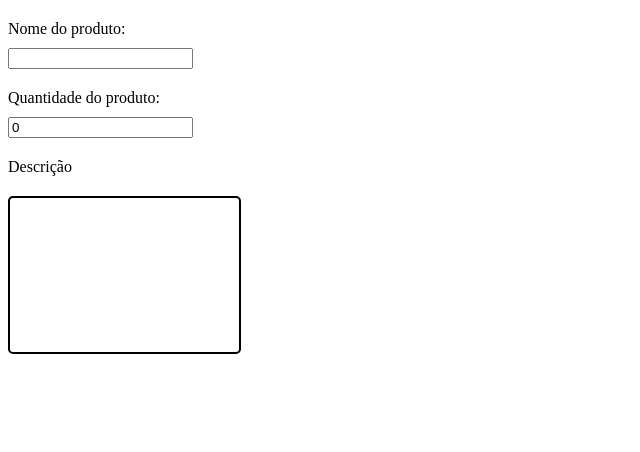
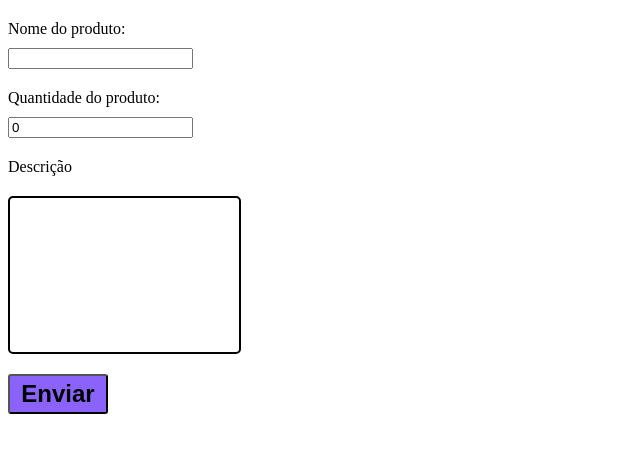
Before and after one commit to felipe-junior/cadastrando-produtos, a website: page index.html in a window 1280 px wide. Shown: the whole page, without its empty margins (0-640 px from the left). Drawn offline with Linux system fonts and the light colour scheme.

```diff
--- a/index.html
+++ b/index.html
@@ -18,6 +18,15 @@
             border-radius: 5px;
             border: 2px solid black;
         }
+        button{
+            background-color: rgb(139, 99, 250);
+            border-radius: 3px;
+            margin-top: 20px;
+            height: 40px;
+            width: 100px;
+            font-size: 24px;
+            font-weight: bold;
+        }
     </style>
     <title>Document</title>
 </head>
@@ -29,6 +38,7 @@
         <input type="number" name="quantidadeProduto" min='0' value="0" id="">
         <label for="">Descrição</label>
         <textarea name="descricao" id="" cols="30" rows="10"></textarea>
+        <button type="submit">Enviar</button>
     </form>
 
 </body>
--- a/index.js
+++ b/index.js
@@ -1,14 +1,18 @@
 import express from 'express'
 import fs from 'fs'
+
 
 const app = express()
 const porta = 8080
 const index = fs.readFileSync("C:/Users/Felipe/Documents/NodeSql/aprendendo-node/index.html", "utf-8")
+//app.use(express.json())
+app.use(express.urlencoded({extended: true}))
 app.get("/adicionar", (req, res)=>{
     res.send(index)
 })
 app.post("/adicionar", (req, res)=>{
-    res.render('<h1>Enviado</h1>')
+   console.log(req.body)
+   res.send(req.body)
 })
 
 app.listen(porta, ()=>{
--- a/package.json
+++ b/package.json
@@ -18,6 +18,7 @@
   },
   "homepage": "https://github.com/felipe-junior/cadastrando-produtos#readme",
   "dependencies": {
-    "express": "^4.17.1"
+    "express": "^4.17.1",
+    "mssql": "^6.3.1"
   }
 }
--- /dev/null
+++ b/salvar.js
@@ -0,0 +1,2 @@
+import sql from 'mssql'
+const config = "Server"
```
Also changed, not shown: 1 other file.
